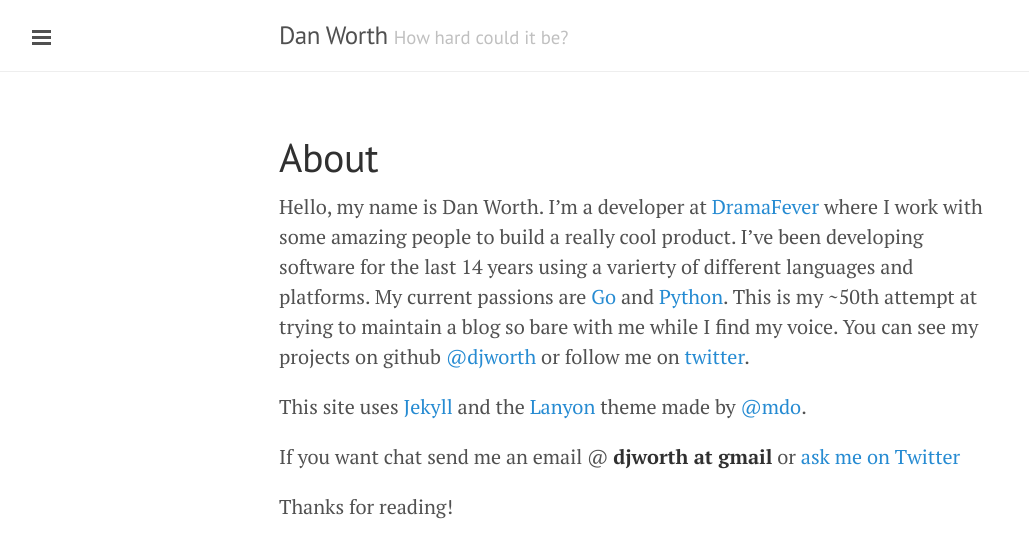
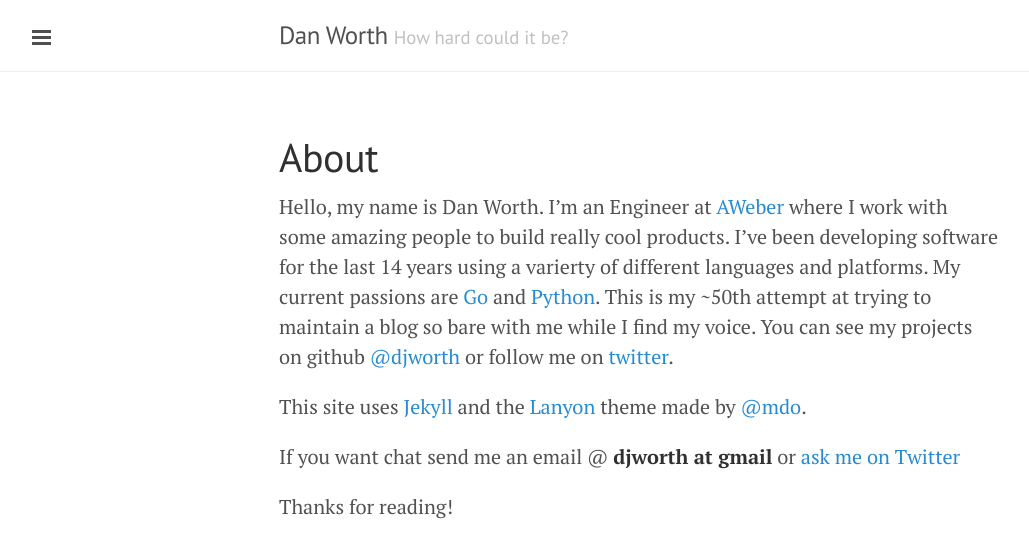
Before and after one commit to djworth/djworth.github.io, a Jekyll site: the page built from about.md, in a window 1280 px wide. Shown: the top 558 px of the page, without its empty margins (1-1030 px from the left). Built offline with Jekyll 4.4.1, drawn with Linux system fonts in a browser that asks for light colours; Markdown is read by kramdown in place of the engine named in the settings.

Commit message:
Update my employer

```diff
--- a/about.md
+++ b/about.md
@@ -3,7 +3,7 @@ layout: page
 title: About
 ---
 
-Hello, my name is Dan Worth.  I'm a developer at [DramaFever](http://www.dramafever.com) where I work with some amazing people to build a really cool product.  I've been developing software for the last 14 years using a varierty of different languages and platforms.  My current passions are [Go](http://www.golang.org) and [Python](http://www.python.org).  This is my ~50th attempt at trying to maintain a blog so bare with me while I find my voice.  You can see my projects on github [@djworth](https://github.com/djworth) or follow me on [twitter](http://twitter.com/djworth).
+Hello, my name is Dan Worth.  I'm an Engineer at [AWeber](http://www.aweber.com) where I work with some amazing people to build really cool products.  I've been developing software for the last 14 years using a varierty of different languages and platforms.  My current passions are [Go](http://www.golang.org) and [Python](http://www.python.org).  This is my ~50th attempt at trying to maintain a blog so bare with me while I find my voice.  You can see my projects on github [@djworth](https://github.com/djworth) or follow me on [twitter](http://twitter.com/djworth).
 
 This site uses [Jekyll](http://jekyllrb.com) and the [Lanyon](http://lanyon.getpoole.com) theme made by [@mdo](https://twitter.com/mdo).
 
```
